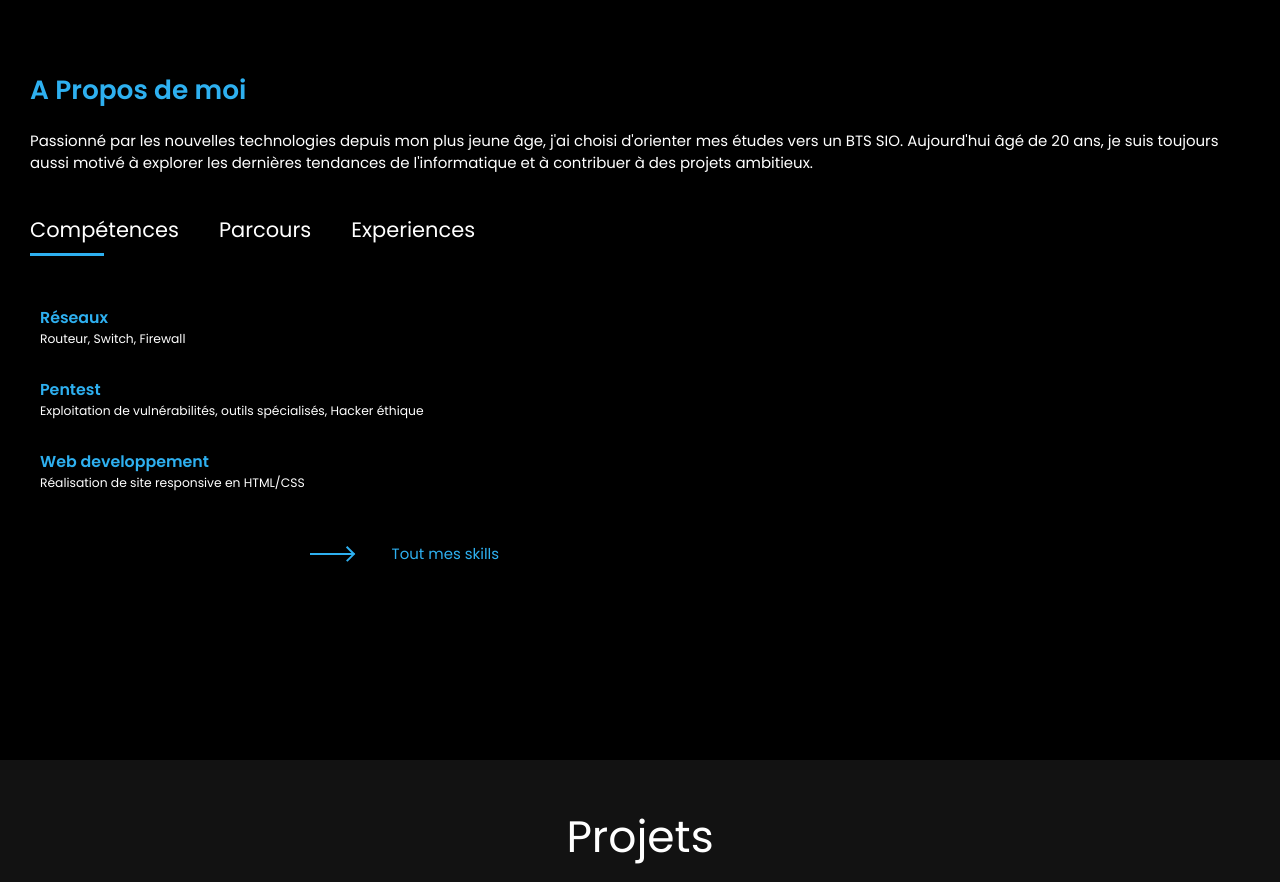
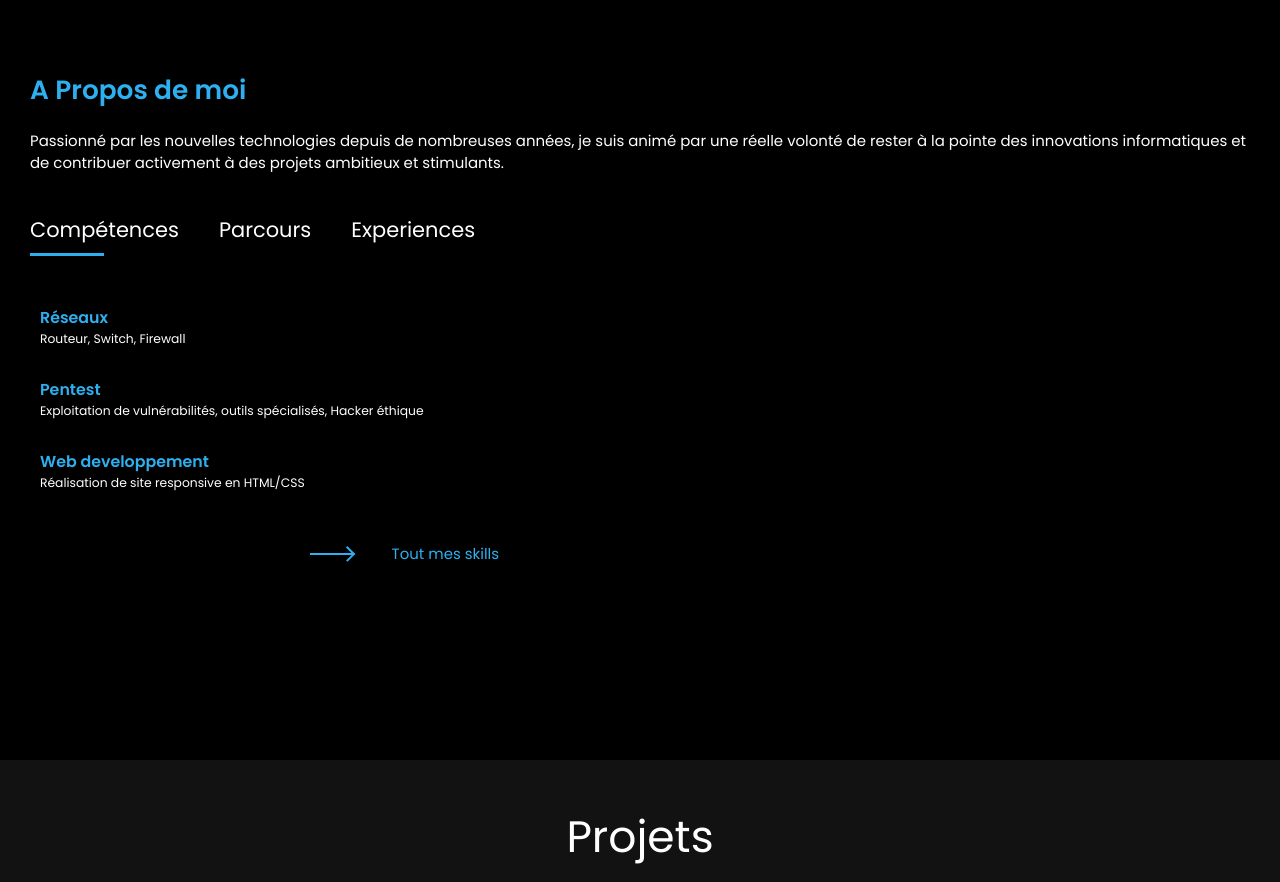
Before and after one commit to h4wkzHD/myportfolio, a plain HTML site: page index.html in a window 1280 px wide. Shown: the part 840-1722 px from the top of the page. Drawn offline with nearby package versions, Linux system fonts and the light colour scheme.

Commit message:
Update index.html

```diff
--- a/index.html
+++ b/index.html
@@ -85,11 +85,10 @@
             <div class="about_col2">
               <h1 class="sub_title">A Propos de moi</h1>
               <p>
-                Passionné par les nouvelles technologies depuis mon plus jeune
-                âge, j'ai choisi d'orienter mes études vers un BTS SIO.
-                Aujourd'hui âgé de 20 ans, je suis toujours aussi motivé à
-                explorer les dernières tendances de l'informatique et à
-                contribuer à des projets ambitieux.
+                Passionné par les nouvelles technologies depuis de nombreuses
+                années, je suis animé par une réelle volonté de rester à la
+                pointe des innovations informatiques et de contribuer activement
+                à des projets ambitieux et stimulants.
               </p>
               <div class="tab_titles">
                 <p class="tab_links active-link" onclick="opentab('skills')">
```
